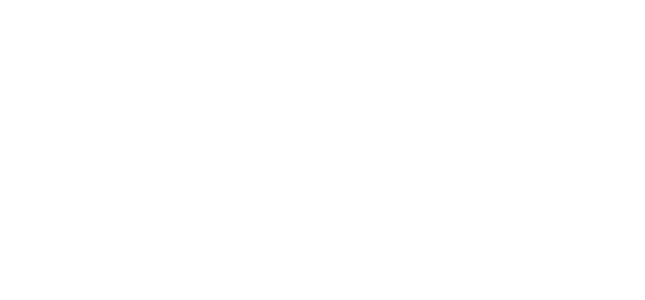
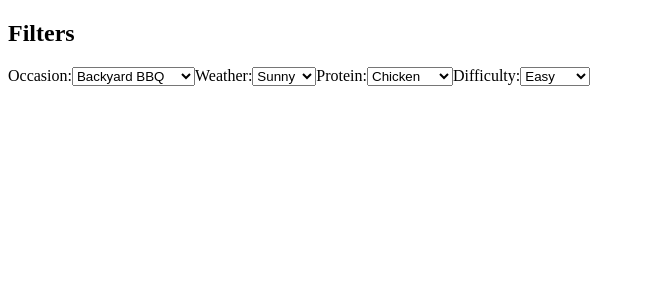
Before and after one commit to Nickjw243/One-Night-Food-Stand, a React (Create React App) app in the folder client/: page /filters in a window 1280 px wide. Shown: the top 300 px of the page, without its empty margins (0-645 px from the left). Built offline with nearby package versions, Linux system fonts and the light colour scheme.

Commit message:
filters.js

```diff
--- a/client/src/components/Filters.js
+++ b/client/src/components/Filters.js
@@ -1,7 +1,55 @@
 import React from "react";
 
 function Filters() {
-
+    return (
+        <div>
+            <h2>Filters</h2>
+            <label>
+                Occasion:
+                <select>
+                    <option value = 'Backyard BBQ'>Backyard BBQ</option>
+                    <option value = 'Casual Hang'>Casual Hang</option>
+                    <option value = 'Wedding'>Wedding</option>
+                    <option value = "Formal">Formal</option>
+                    <option value = 'Business'>Business</option>
+                    <option value = 'Family Reunion'>Family Reunion</option>
+                    <option value = 'Holiday'>Holiday</option>
+                    <option value = 'Friend Gathering'>Friend Gathering</option>
+                </select>
+            </label>
+            <label>
+                Weather:
+                <select>
+                    <option value = 'Sunny'>Sunny</option>
+                    <option value = 'Snowy'>Snowy</option>
+                    <option value = 'Rainy'>Rainy</option>
+                    <option value = 'Hot'>Hot</option>
+                    <option value = 'Windy'>Windy</option>
+                    <option value = 'Cloudy'>Cloudy</option>
+                </select>
+            </label>
+            <label>
+                Protein:
+                <select>
+                    <option value = 'Chicken'>Chicken</option>
+                    <option value = 'Pork'>Pork</option>
+                    <option value = 'Beef'>Beef</option>
+                    <option value = 'Lamb'>Lamb</option>
+                    <option value = 'Shrimp'>Shrimp</option>
+                    <option value = 'Fish'>Fish</option>
+                    <option value = 'Vegetarian'>Vegetarian</option>
+                </select>
+            </label>
+            <label>
+                Difficulty:
+                <select>
+                    <option value = 'Easy'>Easy</option>
+                    <option value = 'Medium'>Medium</option>
+                    <option value = 'Hard'>Hard</option>
+                </select>
+            </label>
+        </div>
+    )
 }
 
 export default Filters;
```
